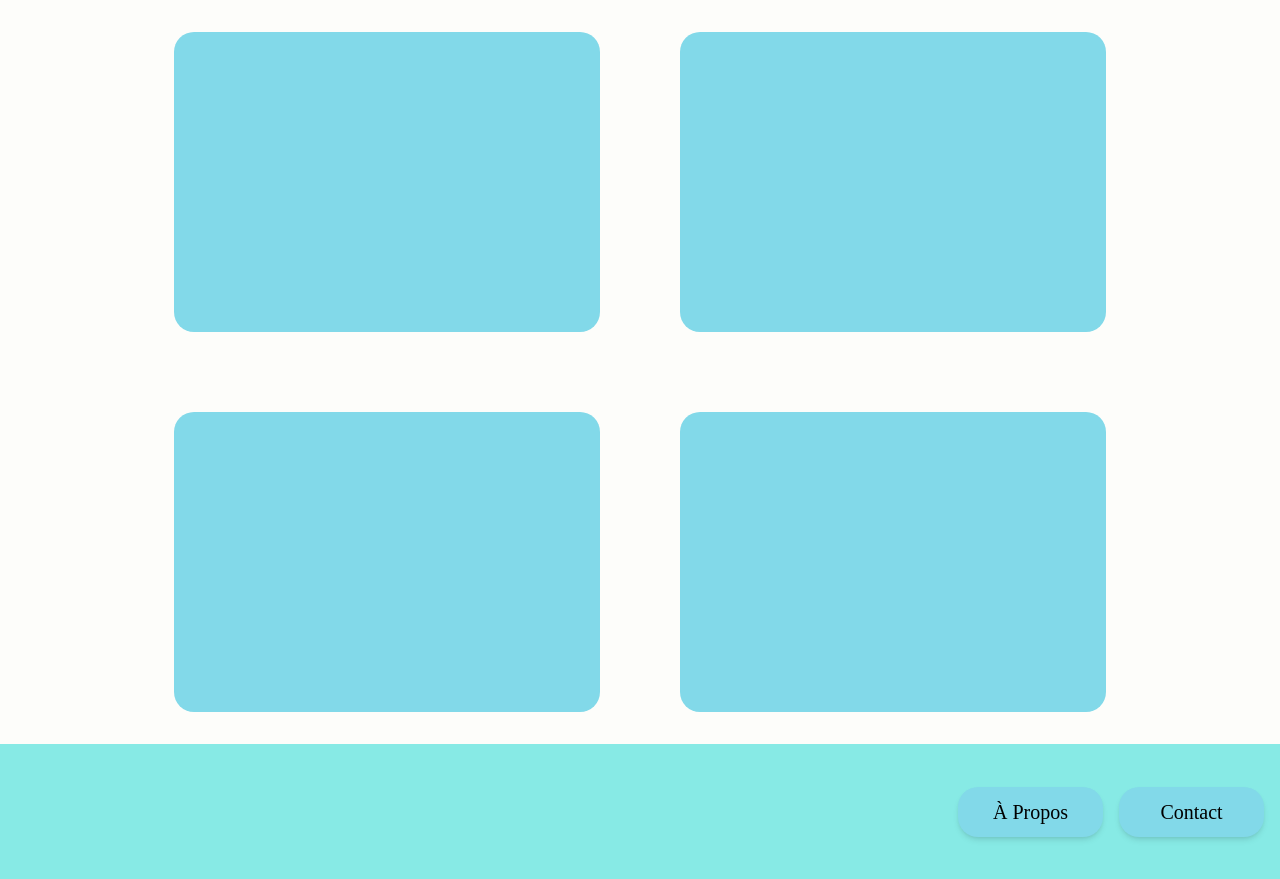
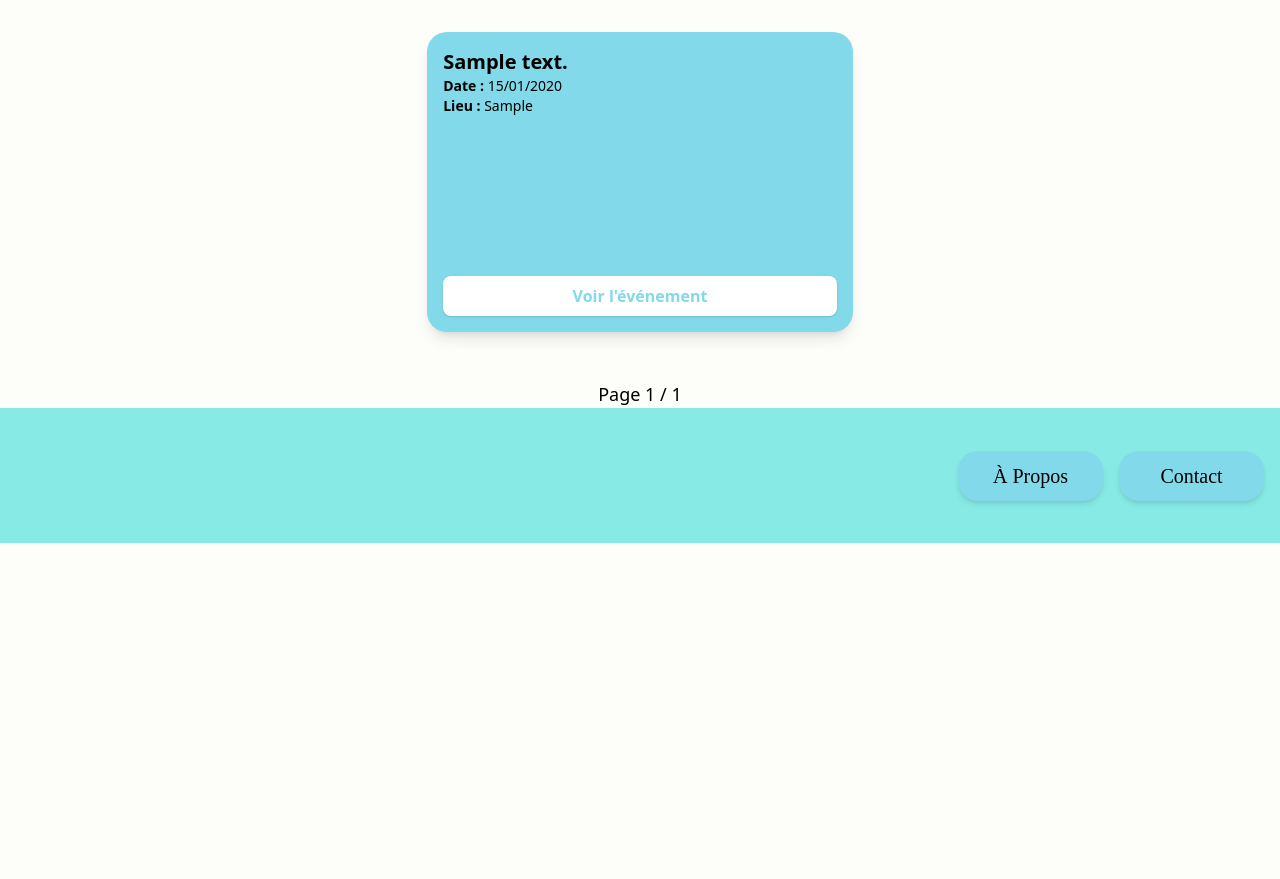
Before and after one commit to CelineLaValle/evenements, a PHP site: page / in a window 1280 px wide. Shown: the part 135-1014 px from the top of the page. After the commit the page ends 678 px from the top, so only its background shows below. Run offline with PHP 8.4, Linux system fonts and the light colour scheme; tables that the repository leaves empty or names only in its code hold one stand-in row (values such as "Sample post"); some libraries are stand-ins or nearby versions; some web fonts are replaced.

Commit message:
Ajout des évenements

```diff
--- a/views/home.php
+++ b/views/home.php
@@ -1,30 +1,82 @@
-<!DOCTYPE html>
-<html lang="en">
+<?php
 
-<head>
-    <meta charset="UTF-8">
-    <meta name="viewport" content="width=device-width, initial-scale=1.0">
-    <title>Document</title>
-</head>
+// Inclure la configuration de la base de données
+require './config/database.php';
 
-<body>
+// Nombre d'événements par page
+$evenementsParPage = 4;
 
-    <div class="flex flex-wrap items-center justify-center w-full gap-20 p-8">
-        <p class="flex w-[35%] bg-[#82D9E9] h-[300px] rounded-[20px]"></p>
-        <p class="flex w-[35%] bg-[#82D9E9] h-[300px] rounded-[20px]"></p>
-        <p class="flex w-[35%] bg-[#82D9E9] h-[300px] rounded-[20px]"></p>
-        <p class="flex w-[35%] bg-[#82D9E9] h-[300px] rounded-[20px]"></p>
-    </div>
+// Récupérer la page actuelle pour la pagination
+$pagination = isset($_GET['pagination']) && $_GET['pagination'] > 0 ? (int)$_GET['pagination'] : 1;
+
+// Calculer l'offset (toujours positif ou 0)
+$offset = max(0, ($pagination - 1) * $evenementsParPage);
+
+// Requête pour récupérer les événements avec la pagination
+$stmt = $pdo->prepare("SELECT * FROM evenements ORDER BY date ASC LIMIT :limit OFFSET :offset");
+$stmt->bindValue(':limit', $evenementsParPage, PDO::PARAM_INT);
+$stmt->bindValue(':offset', $offset, PDO::PARAM_INT);
+$stmt->execute();
+$evenements = $stmt->fetchAll(PDO::FETCH_ASSOC);
+
+// Récupérer le nombre total d'événements pour la pagination
+$stmtTotal = $pdo->query("SELECT COUNT(*) FROM evenements");
+$totalEvents = $stmtTotal->fetchColumn();
+
+// Calculer le nombre total de pages
+$totalPages = ceil($totalEvents / $evenementsParPage);
+
+// Vérifier si la page actuelle est supérieure au nombre total de pages
+if ($pagination > $totalPages) {
+    $pagination = $totalPages;
+}
+?>
+
+
+
+    <?php
+    if (isset($_GET['message']) && $_GET['message'] === 'ajout_reussi') {
+        echo "<p style='color: green;'>Événement ajouté avec succès !</p>";
+    }
+    ?>
+
+
+<!-- Affichage des événements -->
+<div class="flex flex-wrap items-center justify-center w-full gap-10 p-8">
+    <?php foreach ($evenements as $event): ?>
+        <a href="?page=detail_event&id=<?= $event['id']?>" class="w-[35%] bg-[#82D9E9] h-[300px] rounded-[20px] p-4 shadow-lg flex flex-col justify-between hover:scale-105 transition-transform">
+            <div>
+                <h2 class="text-xl font-bold"><?= htmlspecialchars($event['description']) ?></h2>
+                <p class="text-sm"><strong>Date :</strong> <?= date('d/m/Y', strtotime($event['date'])) ?></p>
+                <p class="text-sm"><strong>Lieu :</strong> <?= htmlspecialchars($event['lieu']) ?></p>
+            </div>
+            <button class="mt-4 bg-white text-[#82D9E9] font-bold py-2 px-4 rounded-lg shadow">
+                Voir l'événement
+            </button>
+        </a>
+    <?php endforeach; ?>
+</div>
+
+<!-- Pagination  -->
+<div class="flex justify-center mt-4">
+    <?php if ($pagination > 1) : ?>
+        <a href="?page=home&pagination=<?= $pagination - 1 ?>" class="px-4 py-2 bg-[#82D9E9] rounded mb-4">Précédent</a>
+    <?php endif; ?>
+
+    <span class="mx-4 text-lg">Page <?= $pagination ?> / <?= $totalPages ?></span>
+
+    <?php if ($pagination < $totalPages) : ?>
+        <a href="?page=home&pagination=<?= $pagination + 1 ?>" class="px-4 py-2 bg-[#82D9E9] rounded mb-4">Suivant</a>
+    <?php endif; ?>
+</div>
+
+
+<!-- Bouton d'ajout d'événement (visible uniquement pour les organisateurs) -->
 
     <?php if (isset($_SESSION['role']) && $_SESSION['role'] === 'organisateur'): ?>
-        <a href="?page=evenements">
+        <a href="?page=add_event">
             <button class="h-[50px] w-[200px] bg-[#82D9E9] text-black text-[20px] py-2 px-4 rounded-[20px] shadow-md font-['Irish_Grover']">
                 Ajouter un événement
             </button>
         </a>
     <?php endif; ?>
-
-
-</body>
-
-</html>
```
Also changed, not shown: views/add_event.php (added, +85 -0 lines), views/detail_event.php (added, +54 -0 lines), views/evenements.php (+1 -67 lines).
